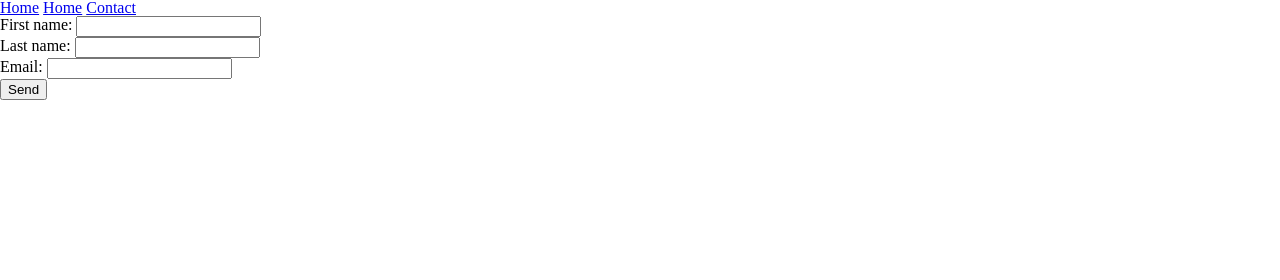
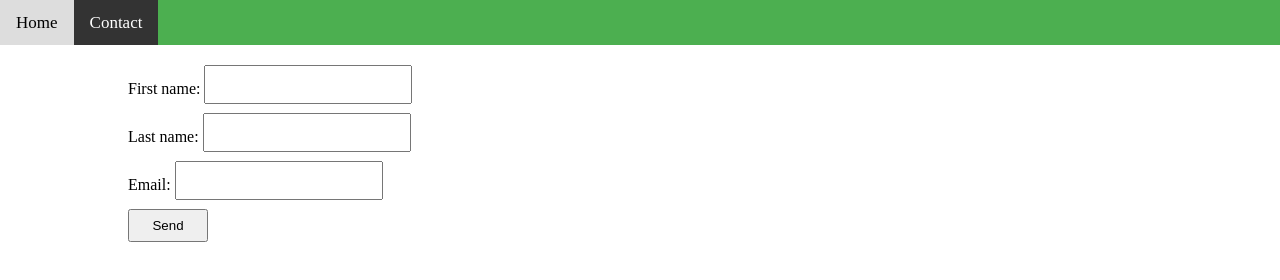
Before and after one commit to cornelia-schulz/simple-contact-form, a website: page public/contact.html in a window 1280 px wide. Drawn offline with Linux system fonts and the light colour scheme.

Commit message:
contact form sends info to be displayed

```diff
--- a/index.js
+++ b/index.js
@@ -1,6 +1,6 @@
 const server = require('./server')
 const port = process.env.PORT || 3000
 
-server.listen(port, function() {
+server.listen(port, function () {
   console.log('Server listening on port:', port)
-} )
+})
--- a/public/contact.html
+++ b/public/contact.html
@@ -5,28 +5,30 @@
   <meta charset="UTF-8">
   <meta name="viewport" content="width=device-width, initial-scale=1.0">
   <meta http-equiv="X-UA-Compatible" content="ie=edge">
-  <title>Home</title>
-  <link rel="stylesheet" href="css/reset.css">
-  <link rel="stylesheet" href="css/style.css">
+  <title>Contact</title>
+  <link rel="stylesheet" href="/css/reset.css">
+  <link rel="stylesheet" href="/css/style.css">
 </head>
 
 <body>
   <header>
     <nav class="top-nav">
-      <a class="active" href="#home">Home</a>
       <a href="index.html">Home</a>
-      <a href="contact.html">Contact</a>
+      <a class="active" href="contact.html">Contact</a>
     </nav>
   </header>
-  <form action="./displayContact" method="POST">
+  <div class="container">
+    <form action="./display" method="POST">
       <label for="firstName">First name: </label>
       <input name="firstName" type="text"><br />
       <label for="lastName">Last name: </label>
       <input name="lastName" type="text"><br />
       <label for="email">Email: </label>
       <input type="email" name="email" required><br />
-    <button type="submit">Send</button>
+      <button id="contact-form-submit" type="submit">Send</button>
     </form>
+  </div>
+
 </body>
 
 </html>
--- a/public/css/style.css
+++ b/public/css/style.css
@@ -1,11 +1,10 @@
-/* Add a black background color to the top navigation */
-.topnav {
-  background-color: #333;
+
+.top-nav {
+  background-color: #4CAF50;
   overflow: hidden;
 }
 
-/* Style the links inside the navigation bar */
-.topnav a {
+.top-nav a {
   float: left;
   color: #f2f2f2;
   text-align: center;
@@ -14,18 +13,35 @@
   font-size: 17px;
 }
 
-/* Change the color of links on hover */
-.topnav a:hover {
+.top-nav a:hover {
   background-color: #ddd;
   color: black;
 }
 
-/* Add a color to the active/current link */
-.topnav a.active {
-  background-color: #4CAF50;
+.top-nav a.active {
+  background-color: #333;
   color: white;
+}
+
+.container {
+  width: 80%;
+  margin: 0 auto;
+  padding: 20px;
 }
 
 label {
   width: 100px;
+  line-height: 3em;
+  vertical-align: bottom;
 }
+
+input {
+  width: 200px;
+  line-height: 2.5em;
+  vertical-align: top;
+}
+
+#contact-form-submit {
+  width: 80px;
+  height: 2.5em;
+}
```
Also changed, not shown: public/index.html (+1 -2 lines), server.js (+10 -1 lines). Lines whose indentation alone changed are shown as unchanged.
